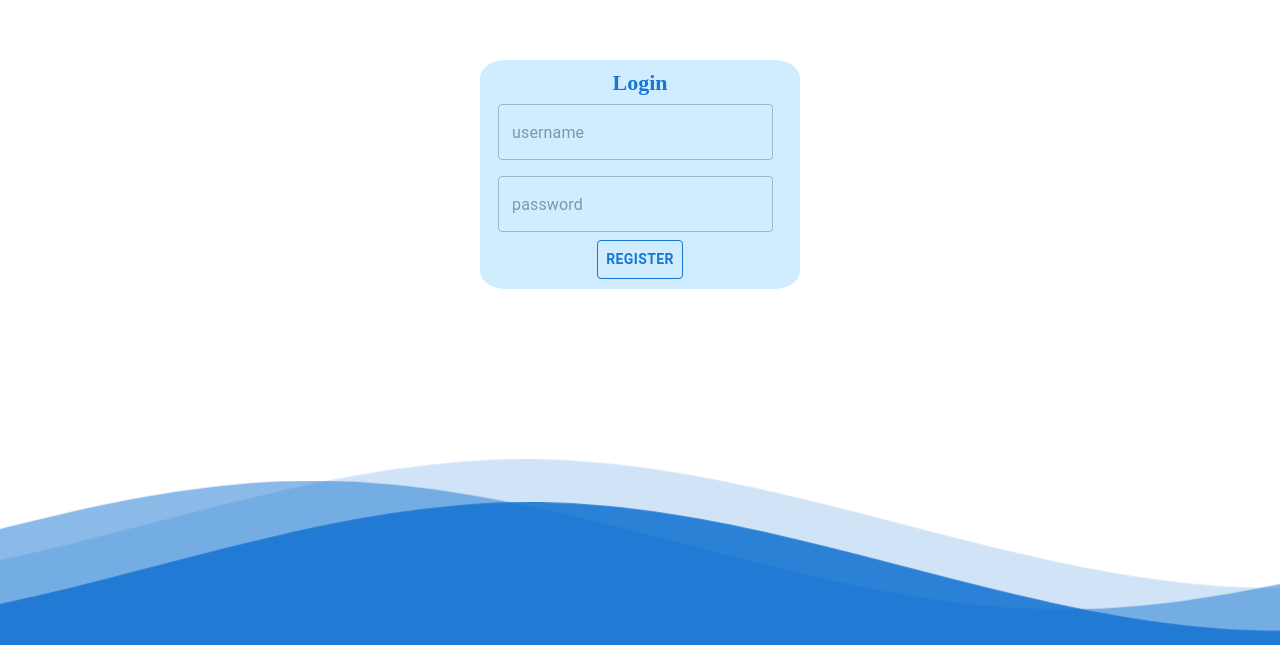
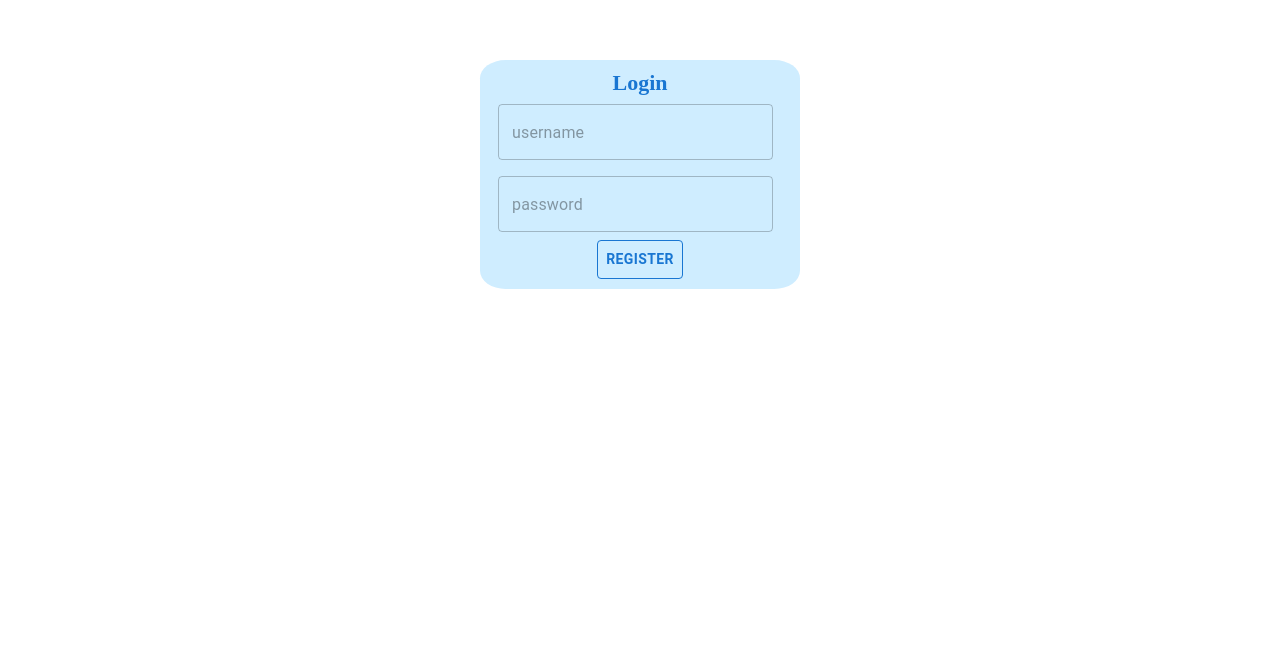
Before and after one commit to coka13/WorkSwipe, a React (Vite) app in the folder WorkSwipe/: page / in a window 1280 px wide. Shown: the part 155-800 px from the top of the page. Built offline with nearby package versions, Linux system fonts and the light colour scheme.

Commit message:
fixed conflicting styles in waves.css

```diff
--- a/WorkSwipe/src/components/Waves/Waves.css
+++ b/WorkSwipe/src/components/Waves/Waves.css
@@ -29,12 +29,12 @@
     }
   }
 
-  svg {
+  .svg {
     position: absolute;
     left: 0;
     bottom: 0;
     width: 100%;
     height: 30vw;
     max-height: 200px;
-    z-index: 100000;
+    z-index: 100;
   }
--- a/WorkSwipe/src/components/Waves/Waves.jsx
+++ b/WorkSwipe/src/components/Waves/Waves.jsx
@@ -1,6 +1,6 @@
 import "./Waves.css"
 const Waves = ({color}) => (
-  <svg
+  <div className="svg"
     xmlns="http://www.w3.org/2000/svg"
     xmlnsXlink="http://www.w3.org/1999/xlink"
     preserveAspectRatio="none"
@@ -18,6 +18,6 @@ const Waves = ({color}) => (
       <use xlinkHref="#a" x={50} y={3} fillOpacity={0.5} />
       <use xlinkHref="#a" x={50} y={6} fillOpacity={0.9} />
     </g>
-  </svg>
+  </div>
 )
 export default Waves
```
